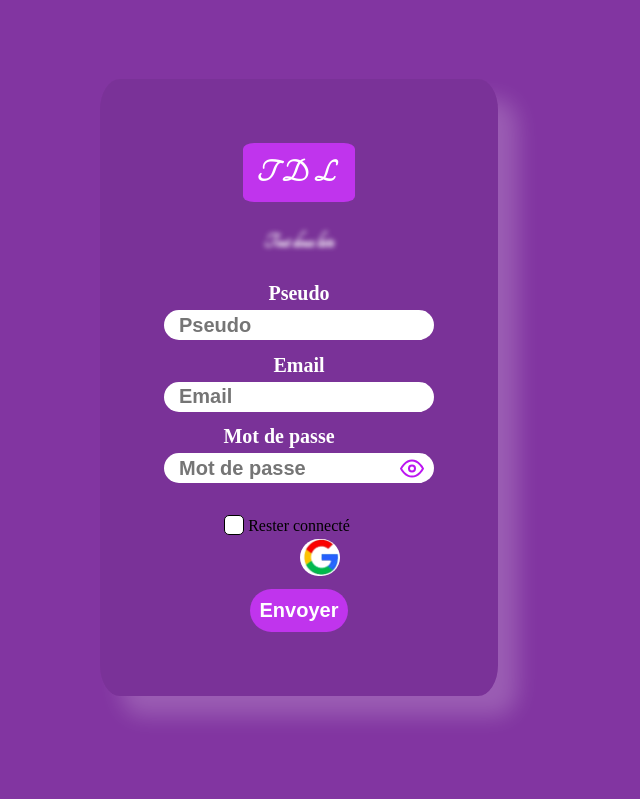
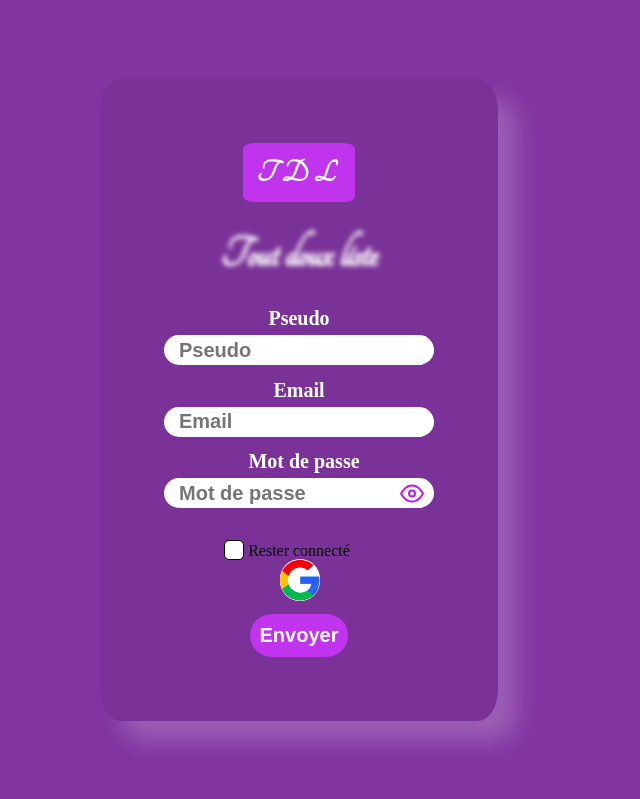
Before and after one commit to jojo8356/Tout_doux_list, a Flask app: page /inscription/ in a window 1280 px wide. Shown: the part 56-855 px from the top of the page, without its empty margins (341-981 px from the left). Run offline with Flask 3, Linux system fonts and the light colour scheme; some web fonts are replaced.

Commit message:
update style of inscription page

```diff
--- a/app.py
+++ b/app.py
@@ -49,11 +49,6 @@ def verif_actual_route():
     return get_actual_route(request) in get_all_routes()
 
 
-@app.route("/")
-def index():
-    return render_template("index.html")
-
-
 @app.before_request
 def before_request():
     if not session.get("stay") and verif_actual_route():
@@ -64,6 +59,11 @@ def before_request():
                 del session["account"]
         session["last_time"] = time.time()
     g.year = datetime.now().year
+
+
+@app.route("/")
+def index():
+    return render_template("index.html")
 
 
 @app.route("/inscription/", methods=["GET", "POST"])
--- a/static/CSS/styles.css
+++ b/static/CSS/styles.css
@@ -163,13 +163,13 @@ body {
 .inscription {
   height: 100vh;
 }
-.inscription .background {
+.inscription .background p {
   position: relative;
   z-index: -1;
   text-align: center;
   color: #fff;
   font-family: "Tangerine", "Arial", sans-serif;
-  font-size: 350%;
+  font-size: 45px;
   font-weight: bold;
   margin: 30px 0;
   filter: blur(2.5px);
@@ -191,8 +191,8 @@ body {
   transform: translateX(-50%);
   overflow-wrap: break-word;
 }
-.inscription form .input-password {
-  position: relative;
+.inscription form .input-password p {
+  margin-left: 50px;
 }
 .inscription form .input-password .password-icon {
   color: #BC16F1;
@@ -216,11 +216,14 @@ body {
 .inscription form .input-password .password {
   padding-right: 40px;
 }
+.inscription form p {
+  margin-bottom: 5px;
+  display: flex;
+  justify-content: center;
+}
 .inscription form .input {
   padding-bottom: 5%;
-}
-.inscription form .input p {
-  margin-bottom: 5px;
+  text-align: center;
 }
 .inscription form .logo {
   display: inline-block;
@@ -244,8 +247,8 @@ body {
   background-color: #fff;
   width: 40px;
   border-radius: 50px;
-  margin-left: 50px;
   margin-bottom: 90px;
+  margin-left: 30px;
 }
 .inscription form .checkbox-on {
   color: #BC16F1;
--- a/static/CSS/styles.scss
+++ b/static/CSS/styles.scss
@@ -222,13 +222,13 @@ body {
 .inscription {
     height: 100vh;
 
-    & .background {
+    & .background p{
         position: relative;
         z-index: -1;
         text-align: center;
         color: $color_1;
         font-family: $font-family_2;
-        font-size: 350%;
+        font-size: 45px;
         font-weight: bold;
         margin: 30px 0;
         filter: blur(2.5px);
@@ -249,7 +249,9 @@ body {
         overflow-wrap: break-word;
 
         & .input-password {
-            position: relative;
+            & p{
+                margin-left: 50px;
+            }
 
             & .password-icon {
                 color: $color_3;
@@ -279,12 +281,15 @@ body {
             }
         }
 
+        & p {
+            margin-bottom: 5px;
+            display: flex;
+            justify-content: center;
+        }
+
         & .input {
             padding-bottom: 5%;
-
-            & p {
-                margin-bottom: 5px;
-            }
+            text-align: center;
         }
 
         & .logo {
@@ -311,8 +316,8 @@ body {
             background-color: $color_1;
             width: 40px;
             border-radius: 50px;
-            margin-left: 50px;
             margin-bottom: 90px;
+            margin-left: 30px;
         }
 
         & .checkbox-on{
```
Also changed, not shown: static/img/logos/google.png, 1 other file.
